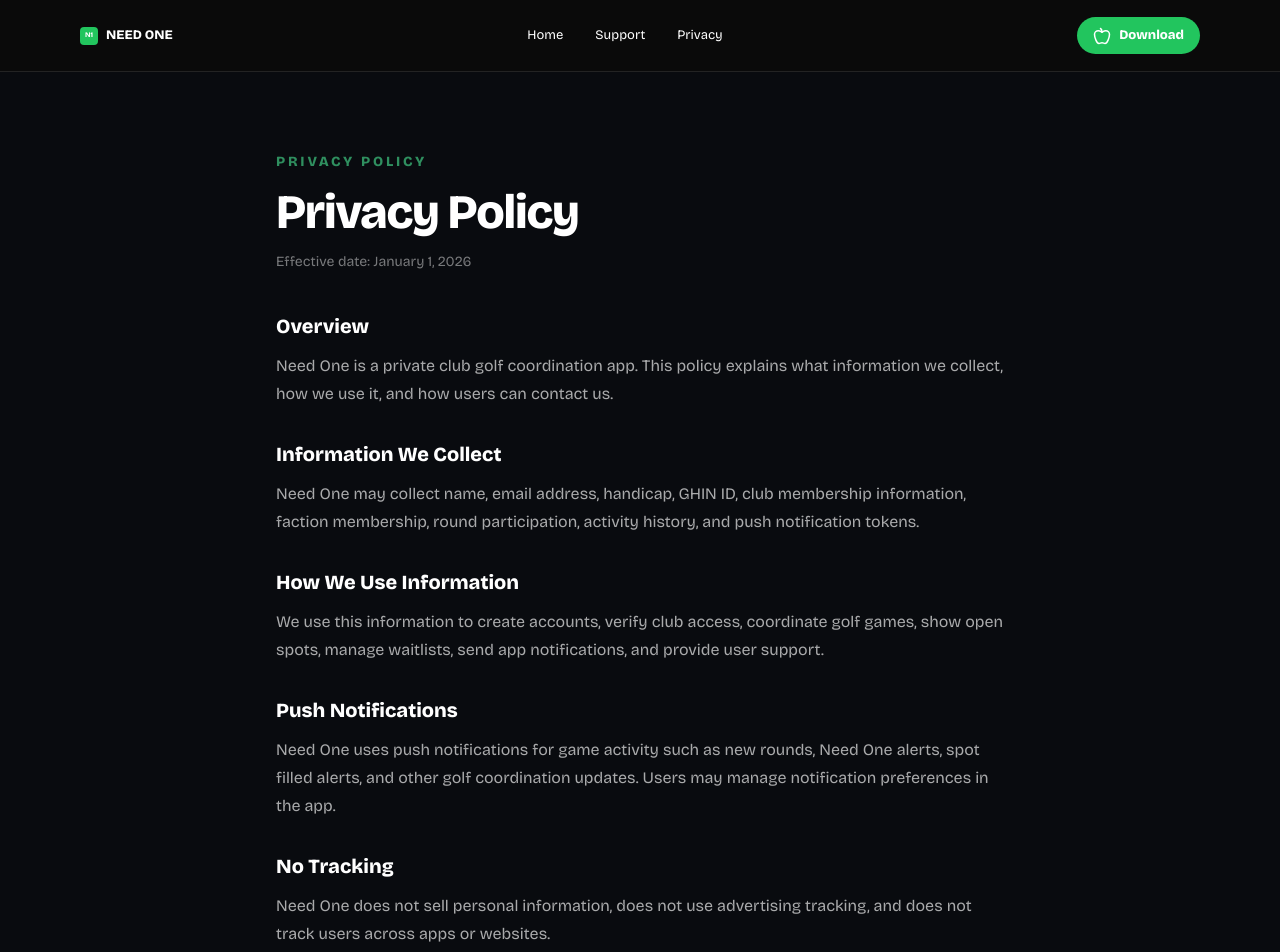
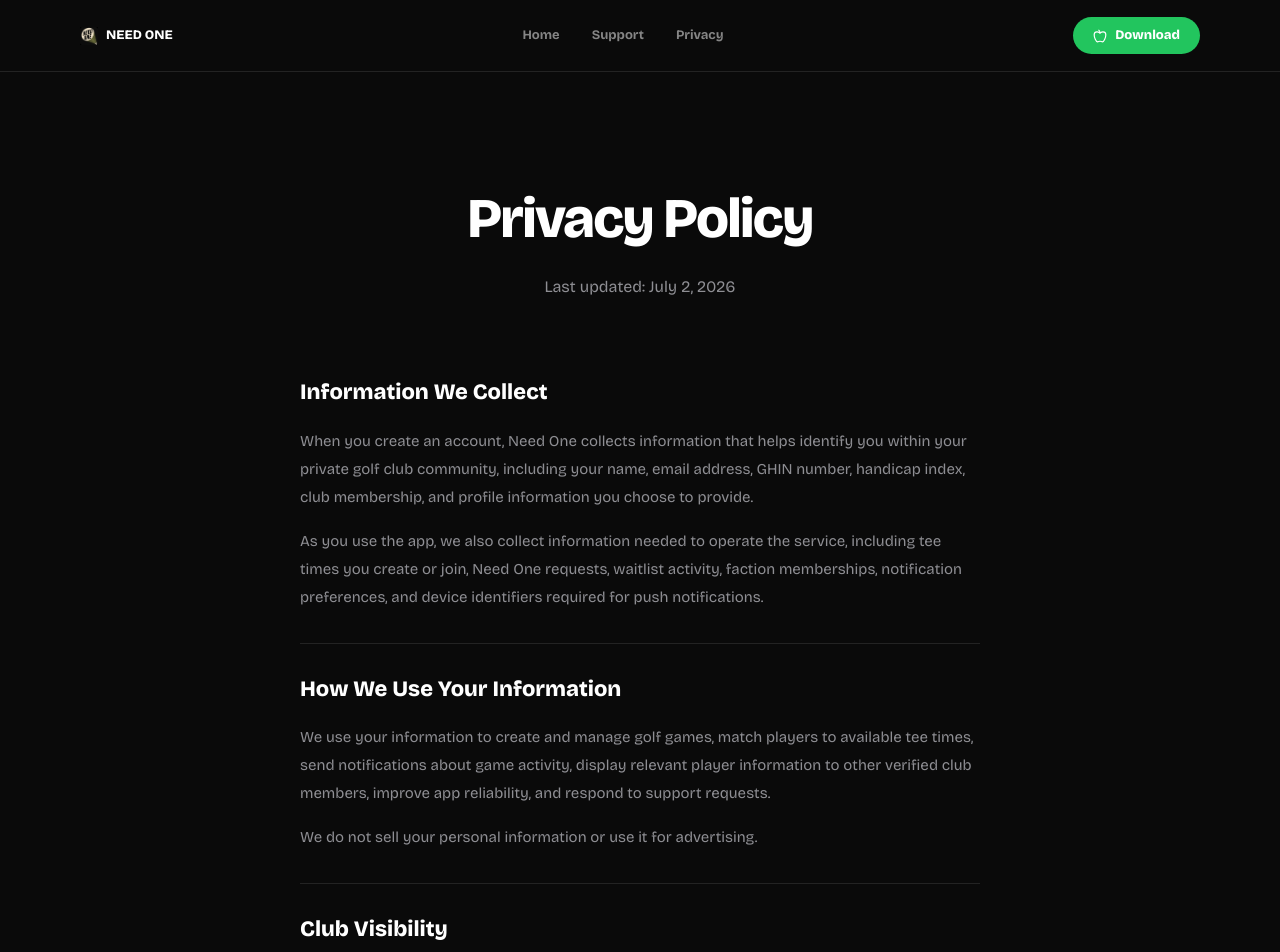
Before and after one commit to mdanieledcg-pixel/needone-website, a React (Vite) app: page /privacy in a window 1280 px wide. Shown: the top 952 px of the page. Built offline with nearby package versions, Linux system fonts and the light colour scheme.

Commit message:
Add Figma-aligned support and privacy pages

```diff
--- a/src/components/Header.tsx
+++ b/src/components/Header.tsx
@@ -1,28 +1,35 @@
 import { Apple } from "lucide-react"
 import { Link, NavLink } from "react-router-dom"
+import logo from "../assets/need-one-logo.png"
 
 export function Header() {
   return (
-    <header className="flex h-[72px] items-center justify-between border-b border-white/10 bg-[#0A0A0A] px-6 md:px-20">
-      <Link to="/" className="flex items-center gap-2">
-        <div className="flex h-[18px] w-[18px] items-center justify-center rounded bg-[#22C55E]">
-          <span className="text-[7px] font-black text-white">N1</span>
-        </div>
-        <span className="text-[13px] font-black text-white">NEED ONE</span>
+    <header className="flex h-[72px] w-full items-center justify-between border-b border-white/10 bg-[#0A0A0A] px-6 md:px-20">
+      <Link to="/" className="flex shrink-0 items-center gap-2">
+        <img src={logo} alt="Need One Logo" className="h-[18px] w-[18px]" />
+        <span className="text-[13px] font-black uppercase leading-none text-white">
+          NEED ONE
+        </span>
       </Link>
 
-      <nav className="hidden items-center gap-8 text-[13px] font-medium text-white md:flex">
-        <NavLink to="/">Home</NavLink>
-        <NavLink to="/support">Support</NavLink>
-        <NavLink to="/privacy">Privacy</NavLink>
+      <nav className="hidden items-center gap-8 text-[13px] font-bold text-white/50 md:flex">
+        <NavLink to="/" className="text-white/50">
+          Home
+        </NavLink>
+        <NavLink to="/support" className="text-[#22C55E]">
+          Support
+        </NavLink>
+        <NavLink to="/privacy" className="text-white/50">
+          Privacy
+        </NavLink>
       </nav>
 
-      <div className="flex items-center gap-3">
+      <div className="flex shrink-0 items-center gap-3">
         <a
           href="#download"
-          className="flex h-[37px] items-center justify-center gap-2 rounded-full bg-[#22C55E] px-4 text-[13px] font-black text-white"
+          className="flex h-[37px] items-center justify-center gap-2 rounded-full bg-[#22C55E] px-5 text-[13px] font-black text-[#0A0A0A]"
         >
-          <Apple className="h-[18px] w-[18px]" />
+          <Apple className="h-[14px] w-[14px]" />
           Download
         </a>
       </div>
--- a/src/pages/Home.tsx
+++ b/src/pages/Home.tsx
@@ -1,4 +1,6 @@
+import { BuiltForClubGolf } from "../components/BuiltForClubGolf"
 import { CoreFeatures } from "../components/CoreFeatures"
+import { FuturePlans } from "../components/FuturePlans"
 import { Hero } from "../components/Hero"
 import { ProductPreview } from "../components/ProductPreview"
 
@@ -8,6 +10,8 @@
       <Hero />
       <ProductPreview />
       <CoreFeatures />
+      <BuiltForClubGolf />
+      <FuturePlans />
     </>
   )
 }
--- a/src/pages/Privacy.tsx
+++ b/src/pages/Privacy.tsx
@@ -1,68 +1,110 @@
+const sections = [
+  {
+    title: "Information We Collect",
+    body: [
+      "When you create an account, Need One collects information that helps identify you within your private golf club community, including your name, email address, GHIN number, handicap index, club membership, and profile information you choose to provide.",
+      "As you use the app, we also collect information needed to operate the service, including tee times you create or join, Need One requests, waitlist activity, faction memberships, notification preferences, and device identifiers required for push notifications.",
+    ],
+  },
+  {
+    title: "How We Use Your Information",
+    body: [
+      "We use your information to create and manage golf games, match players to available tee times, send notifications about game activity, display relevant player information to other verified club members, improve app reliability, and respond to support requests.",
+      "We do not sell your personal information or use it for advertising.",
+    ],
+  },
+  {
+    title: "Club Visibility",
+    body: [
+      "Need One is designed for private club communities. Your name, handicap index, profile details, faction memberships, and game participation may be visible to other verified members of your club so members can coordinate rounds and fill open spots.",
+      "Your information is not shared publicly outside of your authorized club communities.",
+    ],
+  },
+  {
+    title: "Notifications",
+    body: [
+      "If you enable push notifications, Need One may send notifications related to open games, Need One requests, players joining or leaving games, waitlist updates, round changes, and account activity.",
+      "Notification preferences can be managed within the app.",
+    ],
+  },
+  {
+    title: "Data Security",
+    body: [
+      "We use industry standard security practices to help protect your information. Authentication is managed through secure authentication services, and application data is stored using encrypted connections.",
+      "No system can guarantee complete security, but we continually work to protect your information.",
+    ],
+  },
+  {
+    title: "Data Retention",
+    body: [
+      "We retain your account information while your account remains active. If you request deletion of your account, we will remove or anonymize personal information where practical, except where retention is required for legal, security, or operational purposes.",
+    ],
+  },
+  {
+    title: "Third Party Services",
+    body: [
+      "Need One relies on trusted service providers to operate the platform, including Supabase for authentication and database services, Apple Push Notification Service for notifications, and Apple App Store services for app distribution.",
+      "These providers maintain their own privacy policies governing their services.",
+    ],
+  },
+  {
+    title: "Children's Privacy",
+    body: [
+      "Need One is intended for golfers who are at least 18 years old and is not directed toward children.",
+    ],
+  },
+  {
+    title: "Changes to This Policy",
+    body: [
+      "We may update this Privacy Policy from time to time as Need One evolves. If material changes are made, we will update the Last Updated date and, when appropriate, notify users through the app.",
+    ],
+  },
+  {
+    title: "Contact Us",
+    body: [
+      "If you have questions about this Privacy Policy or how your information is handled, contact us at support@needone.app.",
+    ],
+  },
+]
+
 export function Privacy() {
   return (
-    <section className="mx-auto max-w-3xl px-5 py-20">
-      <p className="mb-4 text-sm font-black uppercase tracking-[0.2em] text-[#2f8f5f]">
-        Privacy Policy
-      </p>
+    <main className="min-h-[calc(100vh-72px)] bg-[#0A0A0A]">
+      <section className="flex flex-col items-center px-6 pb-[120px] pt-[120px] md:px-20">
+        <div className="flex w-full max-w-[1280px] flex-col items-center text-center">
+          <h1 className="text-[44px] font-black leading-[0.95] tracking-[-0.03em] text-white md:text-[56px]">
+            Privacy Policy
+          </h1>
 
-      <h1 className="text-5xl font-black tracking-tight">Privacy Policy</h1>
+          <p className="mt-[30px] text-[16px] font-medium text-[#8E8E93]">
+            Last updated: July 2, 2026
+          </p>
 
-      <p className="mt-4 text-sm text-white/45">Effective date: January 1, 2026</p>
+          <div className="mt-20 w-full max-w-[680px] text-left">
+            {sections.map((section) => (
+              <section
+                key={section.title}
+                className="border-b border-white/10 py-8 first:pt-0 last:border-b-0 last:pb-0"
+              >
+                <h2 className="text-[22px] font-black leading-tight text-white">
+                  {section.title}
+                </h2>
 
-      <div className="mt-10 space-y-8 text-white/65">
-        <div>
-          <h2 className="text-xl font-black text-white">Overview</h2>
-          <p className="mt-3 leading-7">
-            Need One is a private club golf coordination app. This policy explains
-            what information we collect, how we use it, and how users can contact us.
-          </p>
+                <div className="mt-5 space-y-4">
+                  {section.body.map((paragraph) => (
+                    <p
+                      key={paragraph}
+                      className="text-[15px] leading-7 text-[#8E8E93]"
+                    >
+                      {paragraph}
+                    </p>
+                  ))}
+                </div>
+              </section>
+            ))}
+          </div>
         </div>
-
-        <div>
-          <h2 className="text-xl font-black text-white">Information We Collect</h2>
-          <p className="mt-3 leading-7">
-            Need One may collect name, email address, handicap, GHIN ID, club
-            membership information, faction membership, round participation,
-            activity history, and push notification tokens.
-          </p>
-        </div>
-
-        <div>
-          <h2 className="text-xl font-black text-white">How We Use Information</h2>
-          <p className="mt-3 leading-7">
-            We use this information to create accounts, verify club access,
-            coordinate golf games, show open spots, manage waitlists, send app
-            notifications, and provide user support.
-          </p>
-        </div>
-
-        <div>
-          <h2 className="text-xl font-black text-white">Push Notifications</h2>
-          <p className="mt-3 leading-7">
-            Need One uses push notifications for game activity such as new rounds,
-            Need One alerts, spot filled alerts, and other golf coordination updates.
-            Users may manage notification preferences in the app.
-          </p>
-        </div>
-
-        <div>
-          <h2 className="text-xl font-black text-white">No Tracking</h2>
-          <p className="mt-3 leading-7">
-            Need One does not sell personal information, does not use advertising
-            tracking, and does not track users across apps or websites.
-          </p>
-        </div>
-
-        <div>
-          <h2 className="text-xl font-black text-white">Data Requests</h2>
-          <p className="mt-3 leading-7">
-            Users may request account help or data deletion by contacting support at{" "}
-            <a className="font-bold text-[#2f8f5f]" href="mailto:support@needone.app">
-              support@needone.app
-            </a>.
-          </p>
-        </div>
-      </div>
-    </section>
+      </section>
+    </main>
   )
 }
--- a/src/pages/Support.tsx
+++ b/src/pages/Support.tsx
@@ -1,39 +1,78 @@
+import { Bug, ChevronRight, CircleUser, Sparkles } from "lucide-react"
+
+const supportTopics = [
+  {
+    title: "Profile Issue",
+    subtitle: "Account, GHIN, club access",
+    icon: CircleUser,
+    href: "mailto:needonesupport@gmail.com?subject=Need One Support - Profile Issue",
+    className: "bg-[#102033] text-[#0EA5E9]",
+  },
+  {
+    title: "Bug Report",
+    subtitle: "Something is not working right",
+    icon: Bug,
+    href: "mailto:needonesupport@gmail.com?subject=Need One Support - Bug Report",
+    className: "bg-[#331718] text-[#EF4444]",
+  },
+  {
+    title: "Feature Request",
+    subtitle: "Ideas to improve the app",
+    icon: Sparkles,
+    href: "mailto:needonesupport@gmail.com?subject=Need One Support - Feature Request",
+    className: "bg-[#302508] text-[#F59E0B]",
+  },
+]
+
 export function Support() {
   return (
-    <section className="mx-auto max-w-3xl px-5 py-20">
-      <p className="mb-4 text-sm font-black uppercase tracking-[0.2em] text-[#2f8f5f]">
-        Support
-      </p>
+    <main className="min-h-[calc(100vh-72px)] bg-[#0A0A0A]">
+      <section className="flex flex-col items-center px-6 pb-[120px] pt-[120px] md:px-20">
+        <div className="flex w-full max-w-[1280px] flex-col items-center text-center">
+          <h1 className="text-[44px] font-black leading-[0.95] tracking-[-0.03em] text-white md:text-[56px]">
+            What can we help you with?
+          </h1>
 
-      <h1 className="text-5xl font-black tracking-tight">Need help?</h1>
+          <p className="mt-[30px] text-[16px] font-medium text-[#8E8E93]">
+            Choose a topic below and we&apos;ll get you sorted.
+          </p>
 
-      <p className="mt-6 text-lg leading-8 text-white/65">
-        For account help, club invite codes, bug reports, or feature requests,
-        contact Need One support.
-      </p>
+          <div className="mt-20 flex w-full max-w-[680px] flex-col gap-4">
+            {supportTopics.map(({ title, subtitle, icon: Icon, href, className }) => (
+              <a
+                key={title}
+                href={href}
+                className={`flex h-[88px] items-center gap-5 rounded-[14px] px-6 text-left transition hover:scale-[1.01] ${className}`}
+              >
+                <div className="flex h-11 w-11 shrink-0 items-center justify-center rounded-full bg-black/20">
+                  <Icon className="h-[22px] w-[22px]" />
+                </div>
 
-      <div className="mt-8 rounded-3xl border border-white/10 bg-white/[0.04] p-6">
-        <h2 className="text-xl font-black">Contact</h2>
-        <p className="mt-3 text-white/65">
-          Email:{" "}
-          <a className="font-bold text-[#2f8f5f]" href="mailto:support@needone.app">
-            support@needone.app
-          </a>
-        </p>
-      </div>
+                <div className="flex-1">
+                  <h2 className="text-[17px] font-black text-white">
+                    {title}
+                  </h2>
+                  <p className="mt-1 text-[13px] font-medium text-[#8E8E93]">
+                    {subtitle}
+                  </p>
+                </div>
 
-      <div className="mt-6 space-y-4">
-        {[
-          ["Club invite codes", "Need One is private by club. If you need access, contact support with your name and club."],
-          ["Account support", "Contact support for login, profile, GHIN, or club membership questions."],
-          ["Bug reports", "Send a short description of what happened and what screen you were on."],
-        ].map(([title, body]) => (
-          <div key={title} className="rounded-3xl border border-white/10 bg-white/[0.04] p-6">
-            <h3 className="font-black">{title}</h3>
-            <p className="mt-2 text-sm leading-6 text-white/60">{body}</p>
+                <ChevronRight className="h-5 w-5 text-white/45" />
+              </a>
+            ))}
           </div>
-        ))}
-      </div>
-    </section>
+
+          <p className="mt-16 text-[14px] font-medium text-[#8E8E93]">
+            Still need help?{" "}
+            <a
+              href="mailto:needonesupport@gmail.com"
+              className="font-black text-[#22C55E]"
+            >
+              Email us at needonesupport@gmail.com
+            </a>
+          </p>
+        </div>
+      </section>
+    </main>
   )
 }
```
Also changed, not shown: src/components/BuiltForClubGolf.tsx (added, +30 -0 lines), src/components/FuturePlans.tsx (added, +71 -0 lines), src/components/Hero.tsx (+13 -13 lines), src/assets/need-one-logo.png (added).
